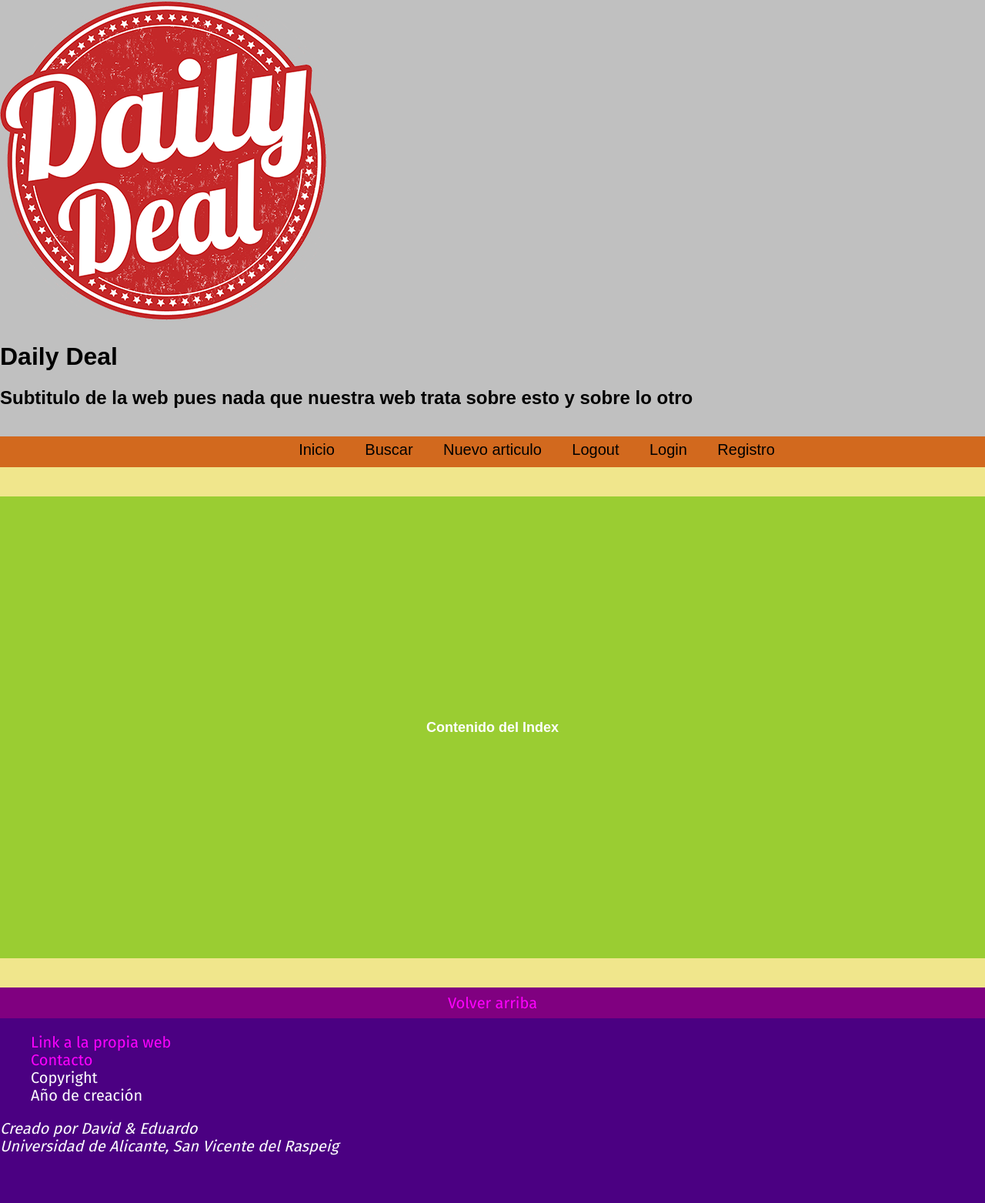
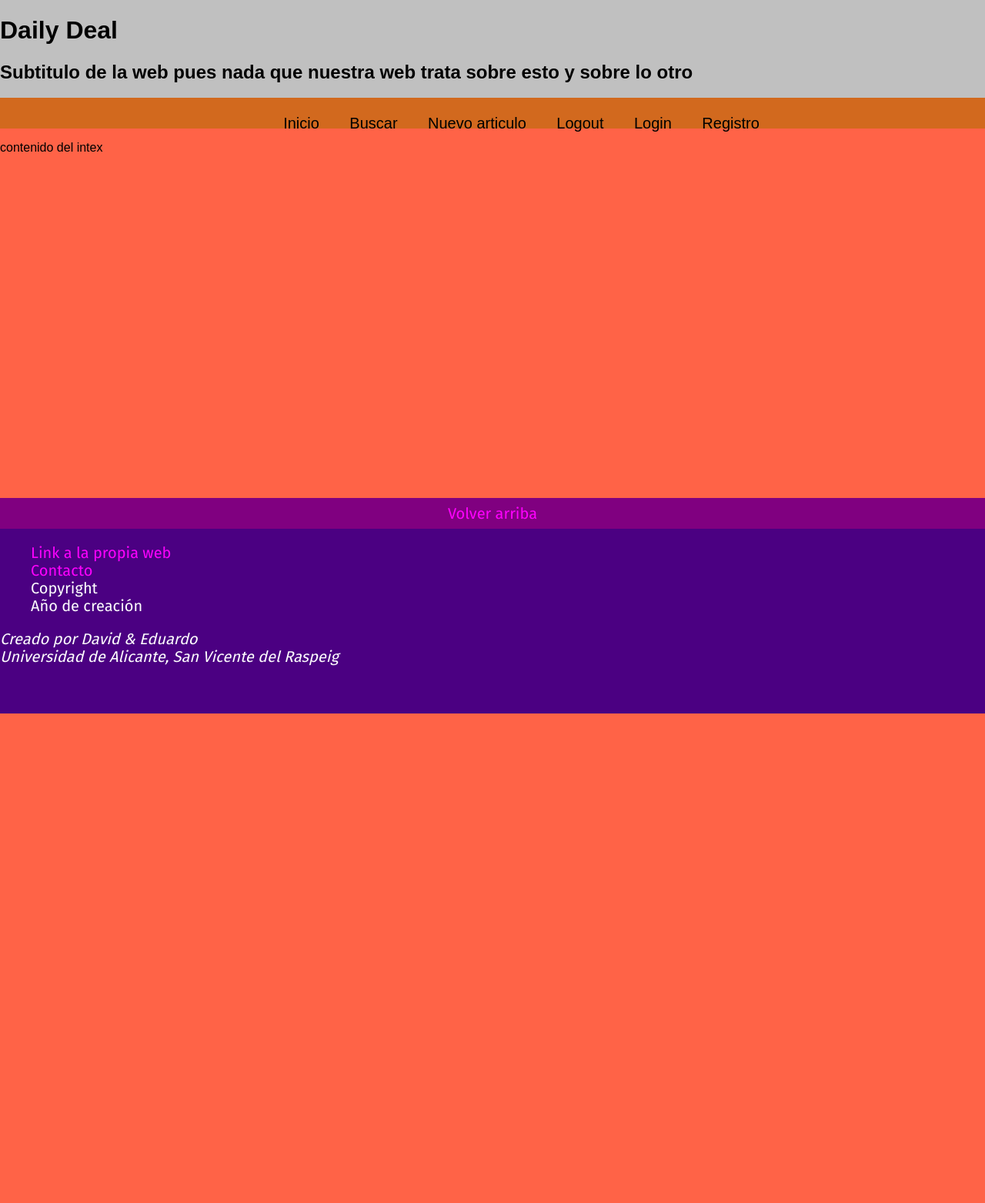
Before and after one commit to edugomez102/pcw_practicas, a PHP site: page / in a window 1280 px wide. Shown: the whole page at 77% size. After the commit the page ends 927 px from the top, so only its background shows below. Run offline with PHP 8.4, Linux system fonts and the light colour scheme.

Commit message:
test grind

```diff
--- a/css/main.css
+++ b/css/main.css
@@ -2,16 +2,40 @@
 
 html{
 	scroll-behavior: smooth;
+	height: 100%;
 }
 head{
 	/* TODO(03/02/2020): implementar diseño general */
 }
+*{
+	box-sizing: border-box;
+}
 body{
 	padding: 0;
 	font-family: sans-serif;
+	display: flex;
+	flex-direction: column;
 }
 /* TODO Edu(04/02/2020): Contenido */
-/* TODO Edu(04/02/2020): Footer */
+main{
+	background-color: tomato;
+	min-height: 60vh;
+}
+#contenido{
+	/* TODO Edu(06/02/2020): Preguntar como ajustar al contenido con toda la web */
+}
+#contenido p{
+	/* padding-top: 300px; */
+	/* TODO Edu(05/02/2020): cambiar para que se aplique al contenido */
+	line-height: 600px;
+	background-color: yellowgreen;
+}
+footer{
+	/* display: inline-flex; */
+	/* TODO Edu(06/02/2020): Preguntar como fijar abajo */
+	/* position: absolute; */
+	/* bottom: 0px; */
+}
 
 /* ┌────────────────────────┐ */
 /* │ Default: 320px a 480px │ */
@@ -77,17 +101,7 @@ nav ul li a{
 	text-decoration: none;
 	color: black;
 }
-#contenido p{
-	/* padding-top: 300px; */
-	/* TODO Edu(05/02/2020): cambiar para que se aplique al contenido */
-	line-height: 600px;
-	background-color: yellowgreen;
-}
-
 /* TODO Edu(05/02/2020): footer movill */
-/* TODO Edu(05/02/2020): tarea a ralizar */
-/* footer{ } */
-
 
 /* ┌────────────────────────────┐ */
 /* │ Menu iconos: 321px a 640px │ */
--- a/index.html
+++ b/index.html
@@ -11,7 +11,7 @@
 	</head>
 		<header>
 	<body>
-			<img src="img/logoSecondHand.png" alt="Logo">
+			<!-- <img src="img/logoSecondHand.png" alt="Logo"> -->
 			<hgroup>
 				<h1>Daily Deal</h1>
 				<h2>Subtitulo de la web pues nada que nuestra web trata sobre esto y sobre lo otro</h2>
@@ -32,10 +32,15 @@
 			</ul>
 		</nav>
 		<!-- TODO (04/02/2020): Preguntar si aquí usar un div o section o que -->
-		<div id="contenido">
+		<main>
 			<p>
-			Contenido del Index
+			contenido del intex
 			</p>
+		</main>
+		<!-- <div id="contenido"> -->
+		<!-- 	<p> -->
+		<!-- 	Contenido del Index -->
+		<!-- 	</p> -->
 		</div>
 		<footer>
 			<div>
```
